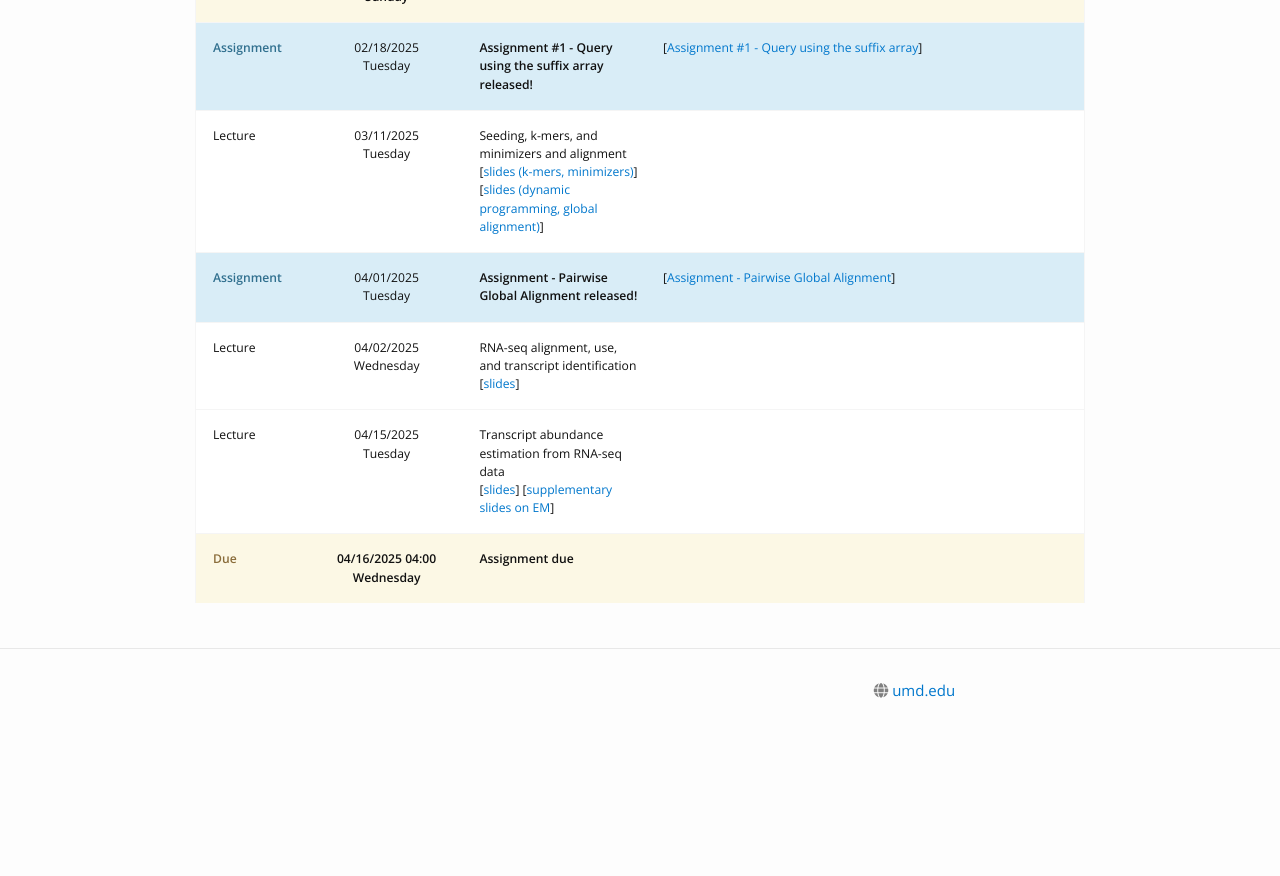
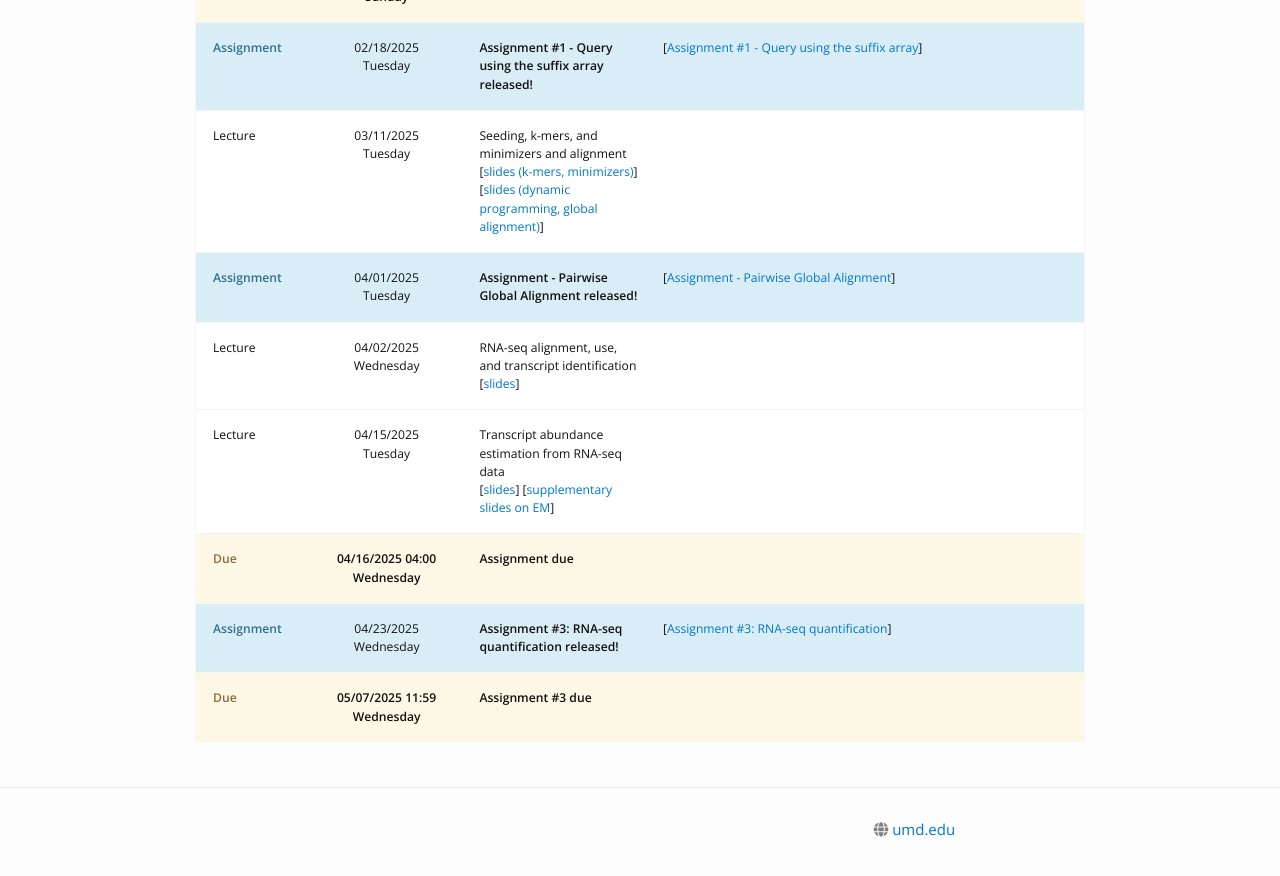
Before and after one commit to umd-bioi607/s2025, a Jekyll site: the page built from schedule.md, in a window 1280 px wide and 900 px high, scrolled down 1042 px. Shown: the top 876 px of the window. Built offline with Jekyll 4.4.1, drawn with Linux system fonts in a browser that asks for light colours; nearby versions of some CDN libraries; before the commit the page ends 1803 px from its top, so only the background shows below that.

Commit message:
assignment

```diff
--- a/_assignments/04_rna_quant.md
+++ b/_assignments/04_rna_quant.md
@@ -1,15 +1,15 @@
 ---
 type: assignment
-date: 2024-04-10T11:59:00+5:00
+date: 2025-04-23
 title: "Assignment #3: RNA-seq quantification"
-published: false
+published: true
 #pdf: /static_files/assignments/asg.pdf
 #attachment: /static_files/assignments/asg.zip
 #solutions: /static_files/assignments/asg_solutions.pdf
 #published: true
 due_event:
     type: due
-    date: 2024-04-28T11:59:00+5:00
+    date: 2025-05-07T11:59:00
     description: 'Assignment #3 due'
 ---
 
```
